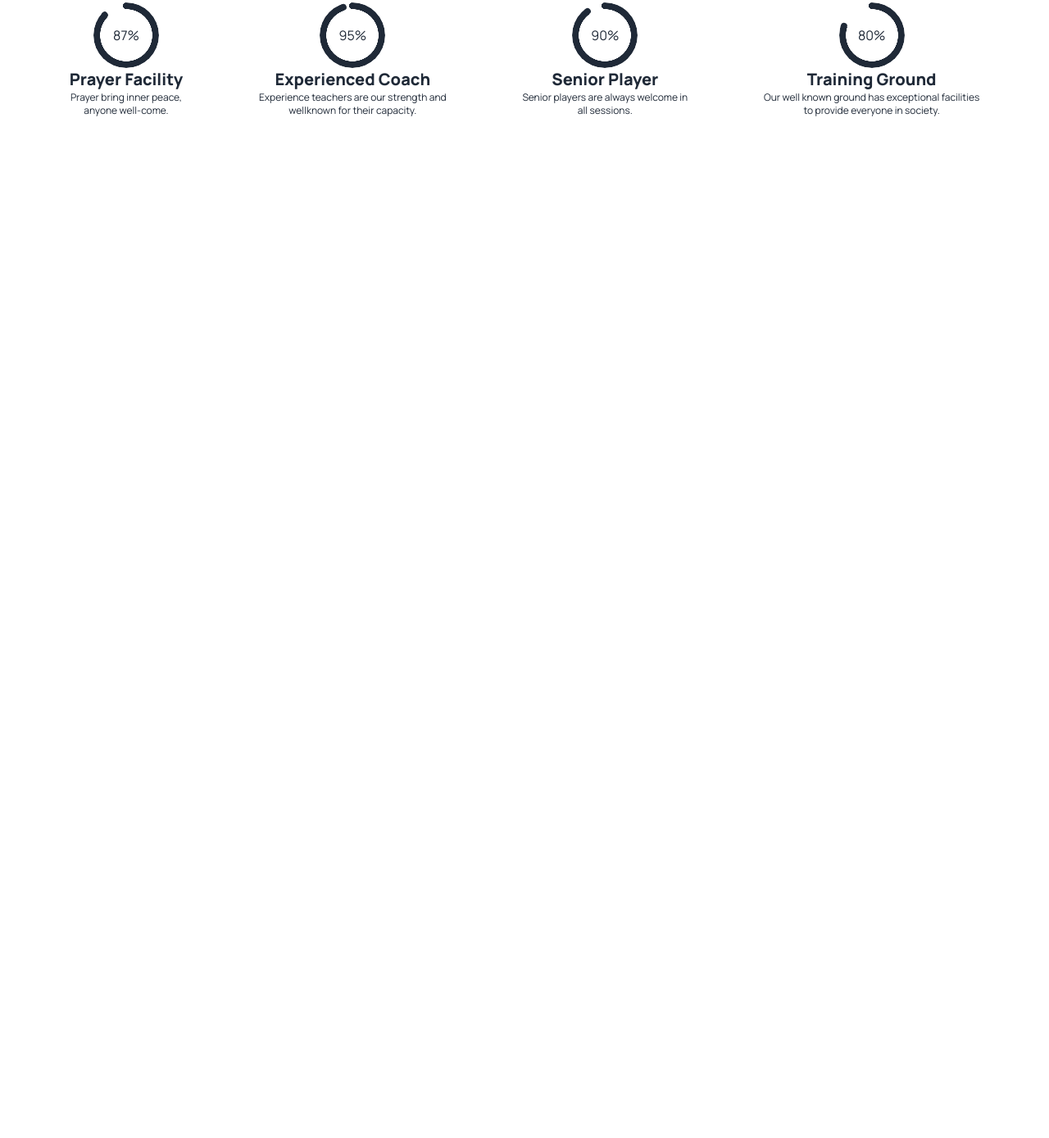
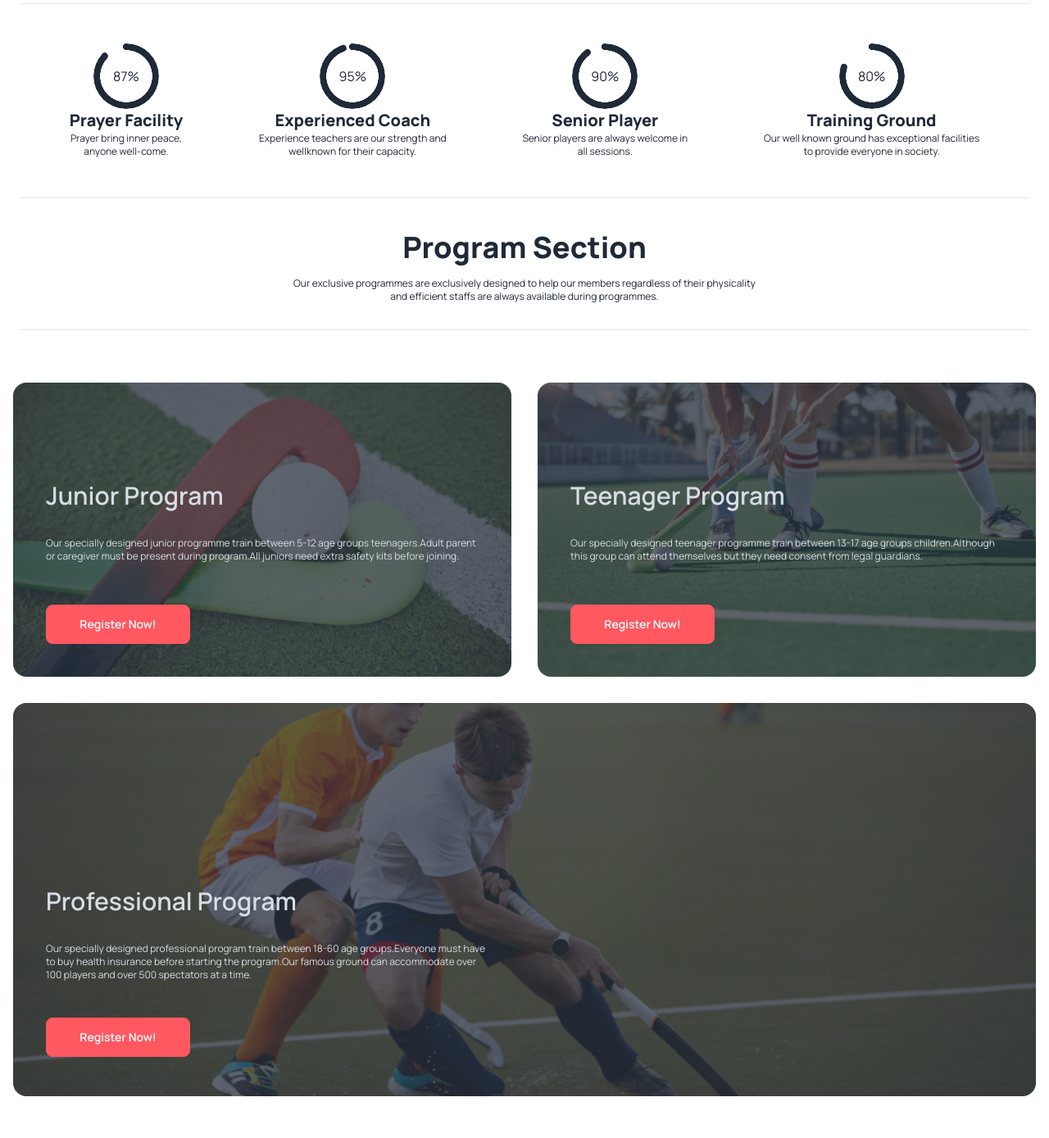
Before and after one commit to tuhin87/hockey-directory, a plain HTML site: page index.html in a window 1280 px wide. Shown: the part 1277-2666 px from the top of the page at 82% size. Before the commit the page ends 1468 px from the top, so only its background shows below. Drawn offline with nearby package versions, Linux system fonts and the light colour scheme.

Commit message:
program section added

```diff
--- a/index.html
+++ b/index.html
@@ -97,10 +97,13 @@
   </header>
   <main>
     <!-- ---Professional Hockey club section starts here -->
+
     <section class="container mx-auto px-6 text-center">
-      <h1 class="text-2xl lg:text-4xl font-extrabold my-4">Professional Hockeys Club</h1>
-      <p class="text-xs">This professional Hockey club has been established over 100 years <br> ago. So,it has rich
+     <hr>
+      <h1 class="text-2xl lg:text-4xl font-extrabold mt-10">Professional Hockeys Club</h1>
+      <p class="text-xs mb-10">This professional Hockey club has been established over 100 years <br> ago. So,it has rich
         culture and efficient profoundly famous teachers to make your dream come true. </p>
+      <hr>
     </section>
     <!-- Percentage section starts here  -->
     <section class="container mx-auto px-4 mt-12 mb-12">
@@ -128,7 +131,58 @@
         </div>
       </div>
     </section>
+<!-- Program Section starts here -->
 
+<section class="container mx-auto text-center px-6 mt-12 mb-12">
+  <hr>
+  <h1 class="text-2xl lg:text-4xl font-extrabold my-4 mt-10">Program Section</h1>
+  <p class="text-xs mb-8">Our exclusive programmes are exclusively designed to help our members regardless of their physicality <br> and efficient staffs are always available during programmes.</p>
+
+  <hr>
+</section>
+<!-- Image section starts here -->
+<section class="container mx-auto p-4" >
+  <div class="first-container grid lg:grid-cols-2 gap-8">
+    <!-- image 1 -->
+    <div class="card image-full">
+      <figure><img class="w-full " src="./Images/2.png" alt="Shoes" /></figure>
+      <div class="card-body p-4 lg:p-10 mt-4 lg:mt-20 space-y-6">
+        <h2 class="card-title text-3xl">Junior Program</h2>
+        <p class="text-xs mb-4">Our specially designed junior programme train between 5-12 age groups teenagers.Adult parent or caregiver must be present during program.All juniors need extra safety kits before joining.</p>
+        <div class="card-actions justify-start">
+          <button class="btn btn-error text-white w-44">Register Now!</button>
+        </div>
+      </div>
+    </div>
+  <!-- image 2 -->
+  <div>
+    <div class="card image-full">
+      <figure><img class="w-full " src="./Images/3.png" alt="Shoes" /></figure>
+      <div class="card-body p-4 lg:p-10 mt-4 lg:mt-20 space-y-6">
+        <h2 class="card-title text-3xl">Teenager Program</h2>
+        <p class="text-xs mb-4">Our specially designed teenager programme train between 13-17 age groups children.Although this group can attend themselves but they need consent from legal guardians. </p>
+        <div class="card-actions justify-start">
+          <button class="btn btn-error text-white w-44">Register Now!</button>
+        </div>
+      </div>
+    </div>
+  </div>
+
+  </div>
+  <!-- image 3 -->
+  <div class="container mt-2 lg:mt-8 mb-4 lg:mb-12 ">
+    <div class="card bg-cover image-full">
+      <figure><img class="lg:w-full" src="./Images/4.png" alt="Shoes" /></figure>
+      <div class="card-body top-4 lg:top-16 lg:py-24 lg:w-1/2 p-4 lg:p-10 my-4 lg:mt-16 space-y-6">
+        <h2 class="card-title text-3xl">Professional Program</h2>
+        <p class="text-xs mb-4">Our specially designed professional program train between 18-60 age groups.Everyone must have to buy health insurance before starting the program.Our famous ground can accommodate over 100 players and over 500 spectators at a time.    </p>
+        <div class="card-actions justify-start">
+          <button class="btn btn-error text-white w-44">Register Now!</button>
+        </div>
+      </div>
+    </div>
+  </div>
+</section>
   </main>
   <footer>
 
```
